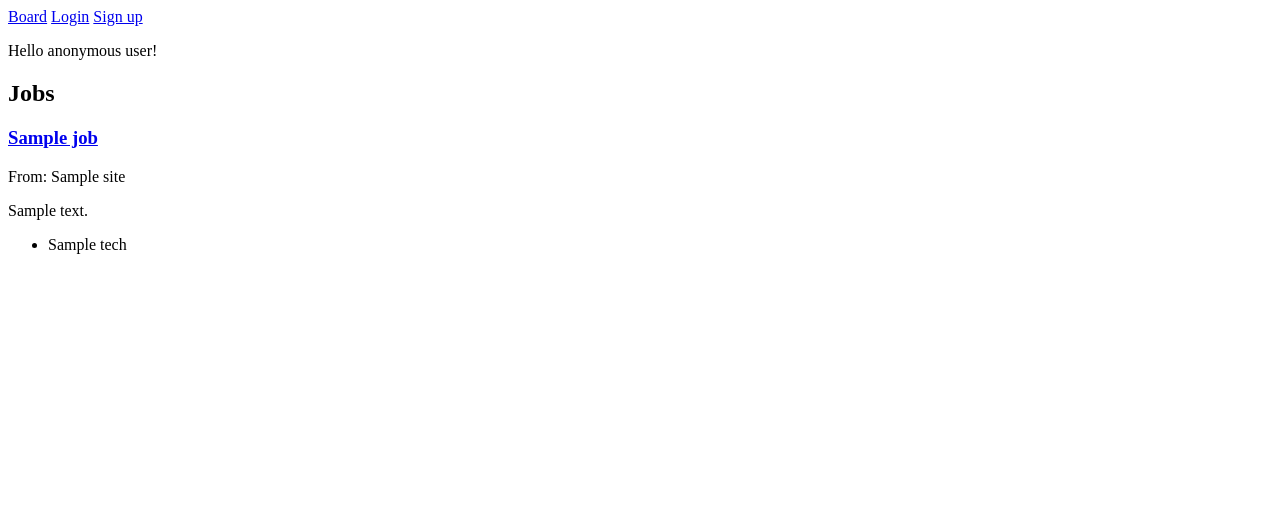
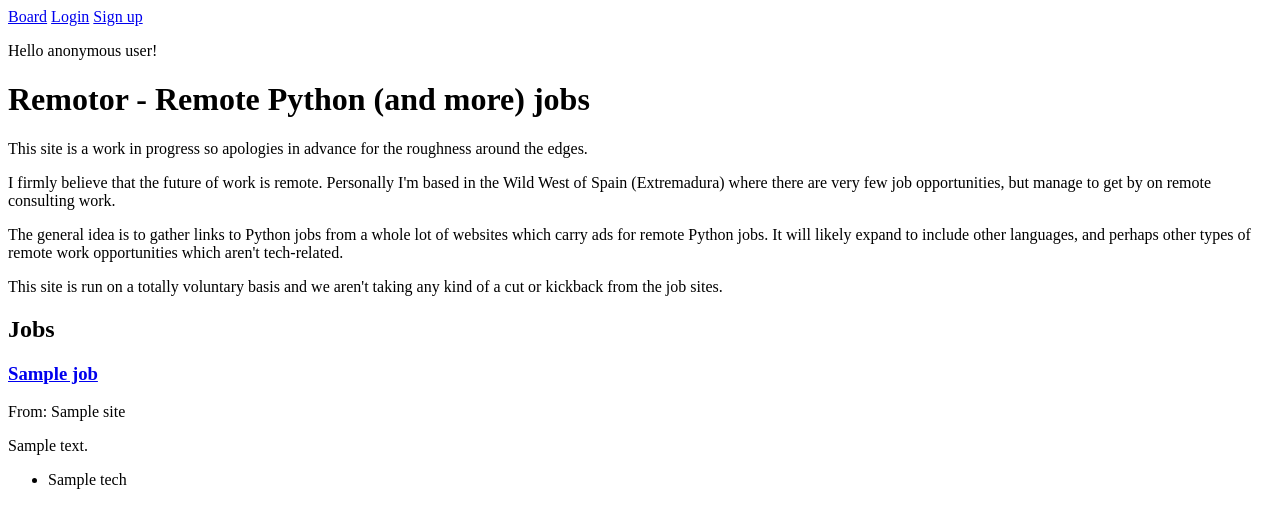
Before and after one commit to margyle/remotor, a Django app: template board/templates/board/index.html in a window 1280 px wide. Shown: the top 528 px of the page. Run offline with Django 3.2, Linux system fonts and the light colour scheme; the template is opened without the code that fills it: most values are stand-ins (such as "Sample title", 1, 10 or a date in 2020).

Commit message:
Add a bit of text to top of the board

```diff
--- a/board/templates/board/index.html
+++ b/board/templates/board/index.html
@@ -5,6 +5,18 @@
 	{% else %}
 	  <p>Hello anonymous user!</p>
 	{% endif %}
+	<h1>Remotor - Remote Python (and more) jobs</h1>
+	<p>This site is a work in progress so apologies in advance for the roughness
+	around the edges.</p>
+	<p>I firmly believe that the future of work is remote. Personally I'm based
+	in the Wild West of Spain (Extremadura) where there are very few job
+	opportunities, but manage to get by on remote consulting work.</p>
+	<p>The general idea is to gather links to Python jobs from a whole lot of
+	websites which carry ads for remote Python jobs. It will likely expand to
+	include other languages, and perhaps other types of remote work opportunities
+	which aren't tech-related.</p>
+	<p>This site is run on a totally voluntary basis and we aren't taking any
+	kind of a cut or kickback from the job sites.</p>
 	<h2>Jobs</h2>
 	{% for job in jobs %}
 	   <div class="job">
--- a/remotorboard/settings.py
+++ b/remotorboard/settings.py
@@ -24,8 +24,9 @@ DATABASES = {
     }
 }
 if PRODUCTION:
+    print("In production")
     SECRET_KEY = os.environ.get('SECRET_KEY')
-    DEBUG = True
+    DEBUG = False
     ALLOWED_HOSTS = ['remotor.herokuapp.com']
     JOBS_API = {
         'HOST': 'http://remotor.herokuapp.com',
@@ -35,6 +36,7 @@ if PRODUCTION:
     db_from_env = dj_database_url.config(conn_max_age=500)
     DATABASES['default'].update(db_from_env)
 else:
+    print("In development")
     SECRET_KEY = 'cesw41-0_+-m@ipf(46cvyxm$dz4k9x8=@-cxq9y@6dz7vds48'
     ALLOWED_HOSTS = []
     DEBUG = True
```
